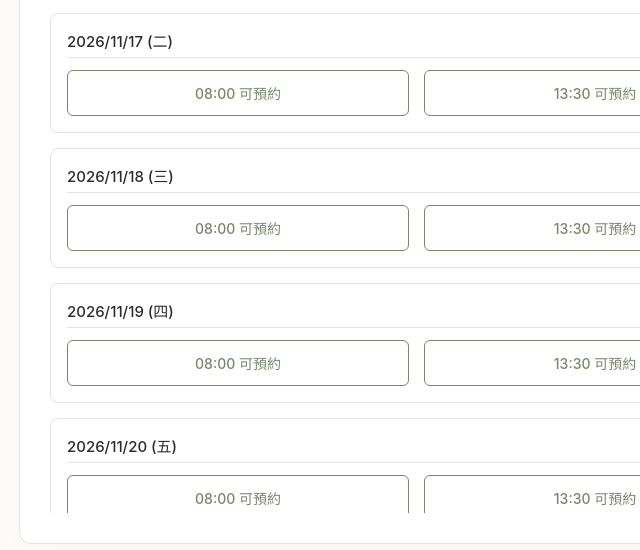
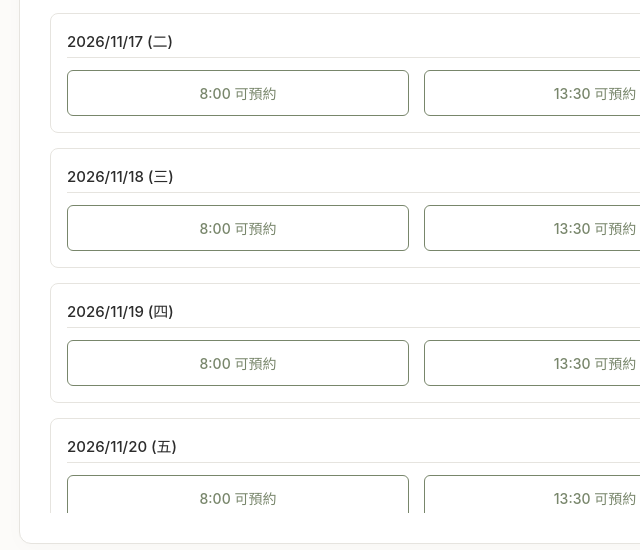
Before and after one commit to haoshi80103-source/Cleaning-booking, a plain HTML site: page index.html in a window 1280 px wide. Shown: the part 204-754 px from the top of the page, 221-861 px from the left. Drawn offline with Linux system fonts and the light colour scheme; no server answers.

Commit message:
Update index.html

```diff
--- a/index.html
+++ b/index.html
@@ -345,7 +345,7 @@
                 let slotsContainer = document.createElement('div');
                 slotsContainer.className = 'slots-container';
 
-                ['08:00', '13:30'].forEach(time => {
+                ['8:00', '13:30'].forEach(time => {
                     let btn = document.createElement('button');
                     btn.className = 'slot-btn';
 
```
